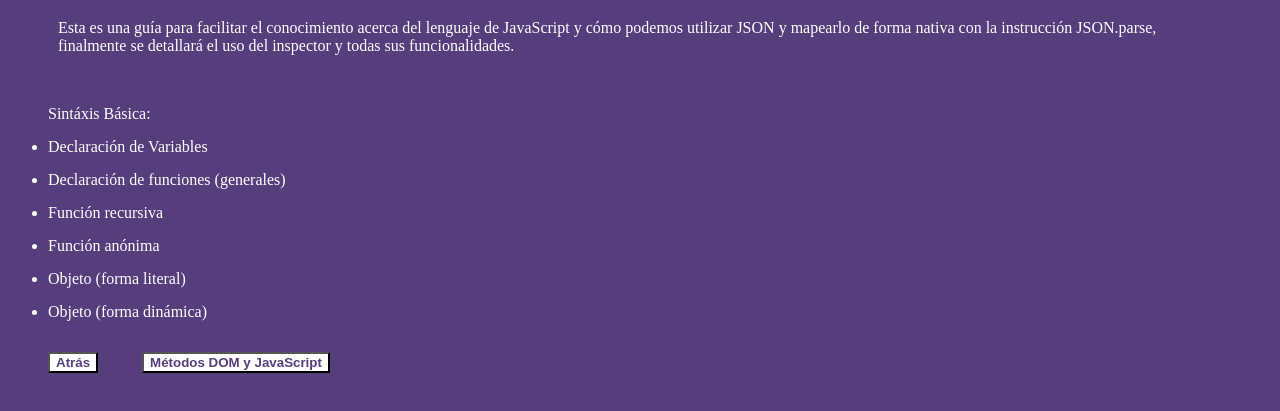
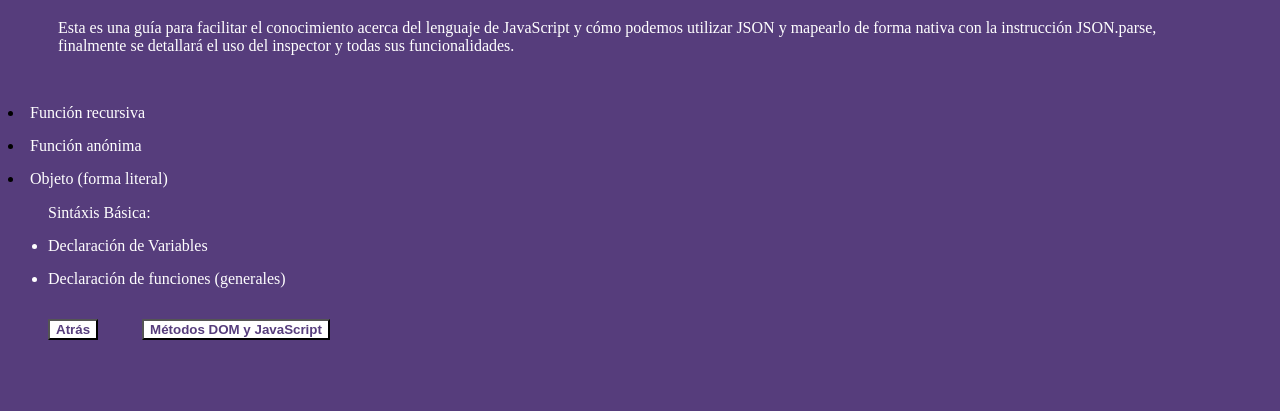
Before and after one commit to JhonnyMorales/Laboratorio_06_ATI, a plain HTML site: page index.html in a window 1280 px wide. Shown: the part 61-472 px from the top of the page. Drawn offline with Linux system fonts and the light colour scheme.

Commit message:
Modificación#3 html

```diff
--- a/index.html
+++ b/index.html
@@ -11,18 +11,7 @@
 		<br>
 
 		<section id="section_one">
-			<ul id="lista" name="lista" class="lista"> Sintáxis Básica:
-				<div class="div_seccion">
-					<li><a href="#" onclick="mostrar_ocultar(0, this);">Declaración de Variables </a></li>
-					<img class="imagen_seccion" src="img/declaracion.png" alt="declaracion" hidden>
-				</div>
-
-				<div class="div_seccion">
-					<li><a href="#" onclick="mostrar_ocultar(1, this);">Declaración de funciones (generales) </a></li>
-					<img class="imagen_seccion" src="img/funcion_general.png" alt="funcion_general" hidden>
-				</div>
-
-				<div class="div_seccion">
+						<div class="div_seccion">
 					<li><a href="#" onclick="mostrar_ocultar(2, this);">Función recursiva </a></li>
 					<img class="imagen_seccion" src="img/funcion_recursiva.png" alt="funcion_recursiva" hidden>
 				</div>
@@ -37,9 +26,16 @@
 					<img class="imagen_seccion" src="img/objeto_literal.png" alt="objeto_literal" hidden>
 				</div>
 
+
+			<ul id="lista" name="lista" class="lista"> Sintáxis Básica:
 				<div class="div_seccion">
-					<li><a href="#" onclick="mostrar_ocultar(5, this);">Objeto (forma dinámica) </a></li>
-					<img class="imagen_seccion" src="img/objeto_dinamico.png" alt="objeto_dinamico" hidden>
+					<li><a href="#" onclick="mostrar_ocultar(0, this);">Declaración de Variables </a></li>
+					<img class="imagen_seccion" src="img/declaracion.png" alt="declaracion" hidden>
+				</div>
+
+				<div class="div_seccion">
+					<li><a href="#" onclick="mostrar_ocultar(1, this);">Declaración de funciones (generales) </a></li>
+					<img class="imagen_seccion" src="img/funcion_general.png" alt="funcion_general" hidden>
 				</div>
 
 
```
